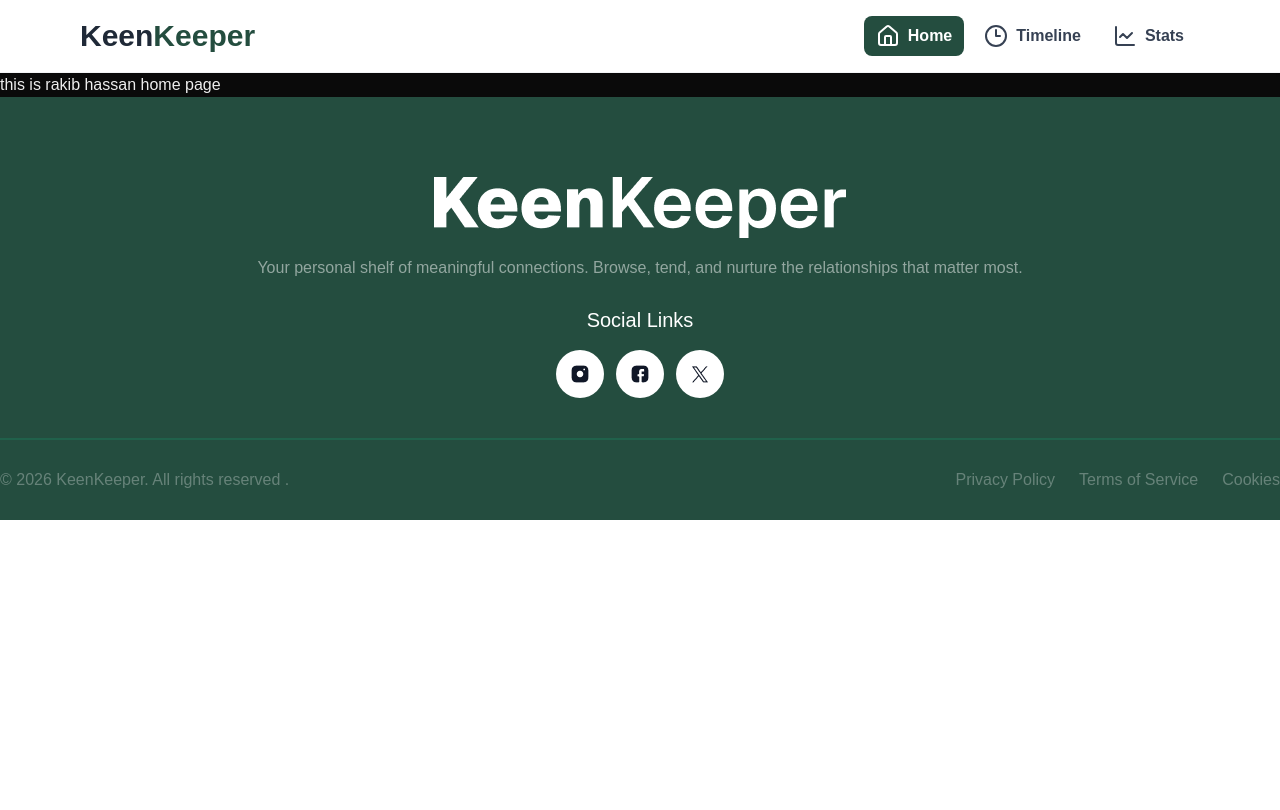
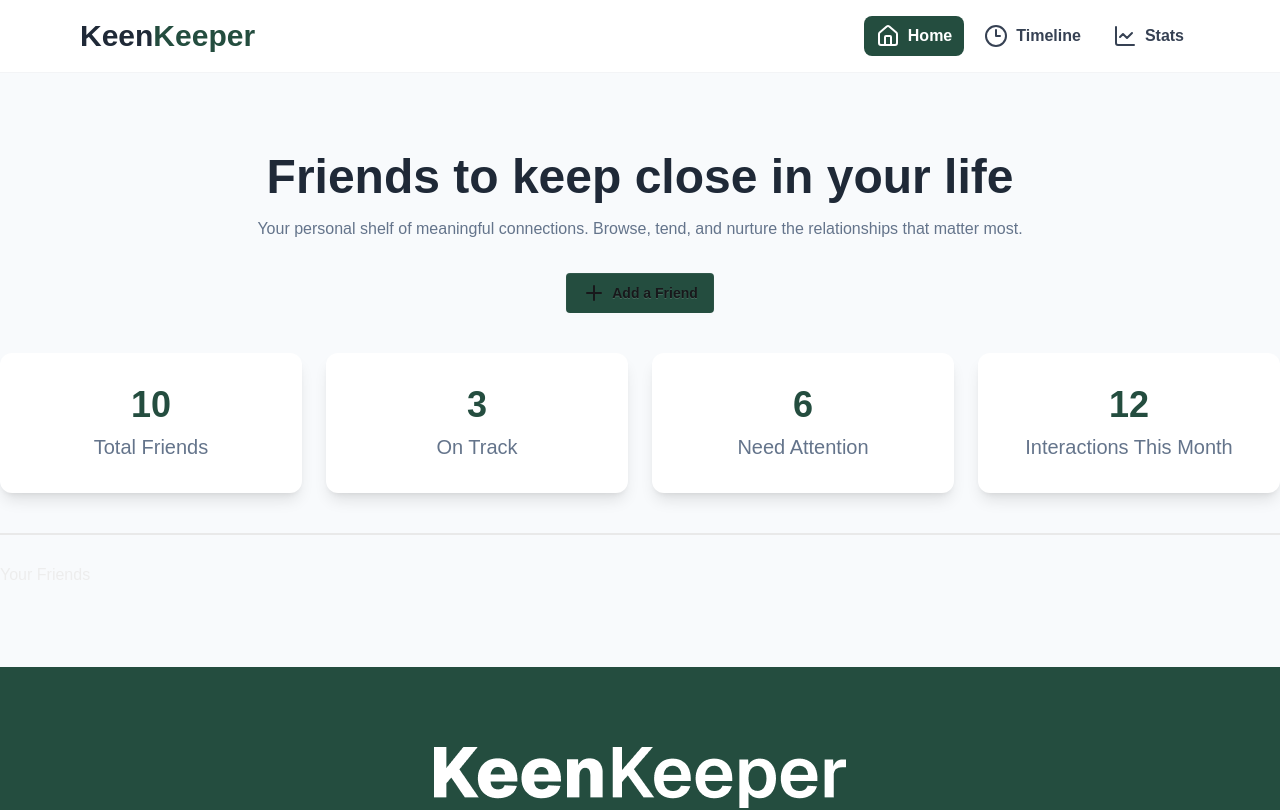
Before and after one commit to rakib97j/KeenKeeper, a Next.js app: page / in a window 1280 px wide. Shown: the top 810 px of the page. Built offline with nearby package versions, Linux system fonts and the light colour scheme.

Commit message:
Hero section added

```diff
--- a/src/app/page.js
+++ b/src/app/page.js
@@ -1,10 +1,11 @@
 // import Image from "next/image";
+
+import Hero from "@/components/Banner/Hero";
 
 export default function Home() {
   return (
-    <div >
-      this is rakib hassan home page
-
+    <div className="bg-[#F8FAFC]">
+      <Hero></Hero>
     </div>
   );
 }
--- a/src/app/stats/page.jsx
+++ b/src/app/stats/page.jsx
@@ -6,11 +6,7 @@ export const metadata = {
 };
 
 const StatsPage = () => {
-    return (
-        <div>
-            this is state page
-        </div>
-    );
+    return <div>Friendship Analytics</div>;
 };
 
 export default StatsPage;
--- a/src/app/timeline/page.jsx
+++ b/src/app/timeline/page.jsx
@@ -6,11 +6,7 @@ export const metadata = {
 };
 
 const TimeLinePage = () => {
-    return (
-        <div>
-            this is timeline page
-        </div>
-    );
+    return <div>Timeline</div>;
 };
 
 export default TimeLinePage;
--- /dev/null
+++ b/src/components/Banner/Hero.jsx
@@ -0,0 +1,48 @@
+import { Plus } from 'lucide-react';
+import React from 'react';
+
+const Hero = () => {
+    return (
+      <div className="md:py-20 py-10 md:px-0 px-3 container mx-auto ">
+        {/* First portion  */}
+        <div className=" text-center">
+          <h1 className="text-[#1F2937] md:font-bold font-black text-2xl md:text-5xl mb-4">
+            Friends to keep close in your life
+          </h1>
+          <p className="text-[#64748B] text-base font-normal mb-8 ">
+            Your personal shelf of meaningful connections. Browse, tend, and
+            nurture the relationships that matter most.
+          </p>
+          <button className="btn bg-[#244D3F] border-0 mb-10">
+            {" "}
+            <Plus /> Add a Friend
+          </button>
+
+          <div className="grid md:grid-cols-4 gap-6 mb-10">
+            <div className="bg-white p-8 rounded-xl shadow-lg border-0">
+              <h1  className='text-[#244D3F] font-semibold text-4xl' >10</h1>
+              <h1 className="text-[#64748B] text-xl font-medium mt-2 ">Total Friends</h1>
+            </div>
+            <div className="bg-white p-8 rounded-xl shadow-lg border-0">
+              <h1  className='text-[#244D3F] font-semibold text-4xl' >3</h1>
+              <h1 className="text-[#64748B] text-xl font-medium mt-2 ">On Track</h1>
+            </div>
+            <div className="bg-white p-8 rounded-xl shadow-lg border-0">
+              <h1  className='text-[#244D3F] font-semibold text-4xl' >6</h1>
+              <h1 className="text-[#64748B] text-xl font-medium mt-2 ">Need Attention</h1>
+            </div>
+            <div className="bg-white p-8 rounded-xl shadow-lg border-0">
+              <h1  className='text-[#244D3F] font-semibold text-4xl' >12</h1>
+              <h1 className="text-[#64748B] text-xl font-medium mt-2 ">Interactions This Month</h1>
+            </div>
+          </div>
+
+          <p className="border mb-7 text-[#E9E9E9]"></p>
+        </div>
+
+        <h1>Your Friends</h1>
+      </div>
+    );
+};
+
+export default Hero;
--- a/src/components/Footer/Footer.jsx
+++ b/src/components/Footer/Footer.jsx
@@ -12,7 +12,7 @@ const Footer = () => {
     <div className="container mx-auto pt-20 pb-7">
       <div className="text-center">
         <div className="flex justify-center mb-4">
-          <Image src={Logo} alt="Facebook" />
+          <Image src={Logo} alt="Facebook" loading="eager" />
         </div>
         <p className="text-base font-normal text-[#ffffff80] leading-7 md:mx-0 mx-5">
           Your personal shelf of meaningful connections. Browse, tend, and
@@ -24,18 +24,18 @@ const Footer = () => {
 
         <ul className="cursor-pointer flex justify-center gap-3 mb-10">
           <li className="p-1 bg-[#FFFFFF] rounded-full text-[#101727]">
-            <a href="">
-              <Image src={Instagram} alt="Instagram " />
+            <a href="https://www.instagram.com/rakib97j/" target="_blank">
+              <Image src={Instagram} alt="Instagram " placeholder="empty" />
             </a>
           </li>
           <li className="p-1 bg-[#FFFFFF] rounded-full text-[#101727]">
-            <a href="">
-              <Image src={FaceBook} alt="Facebook" />
+            <a href="https://www.facebook.com/rakib97j" target="_blank">
+              <Image src={FaceBook} alt="Facebook" placeholder="empty" />
             </a>
           </li>
           <li className="p-1 bg-[#FFFFFF] rounded-full text-[#101727]">
-            <a href="">
-              <Image src={X} alt="X" />
+            <a href="https://x.com/rakib97j" target="_blank">
+              <Image src={X} alt="X" placeholder="empty" />
             </a>
           </li>
         </ul>
```
